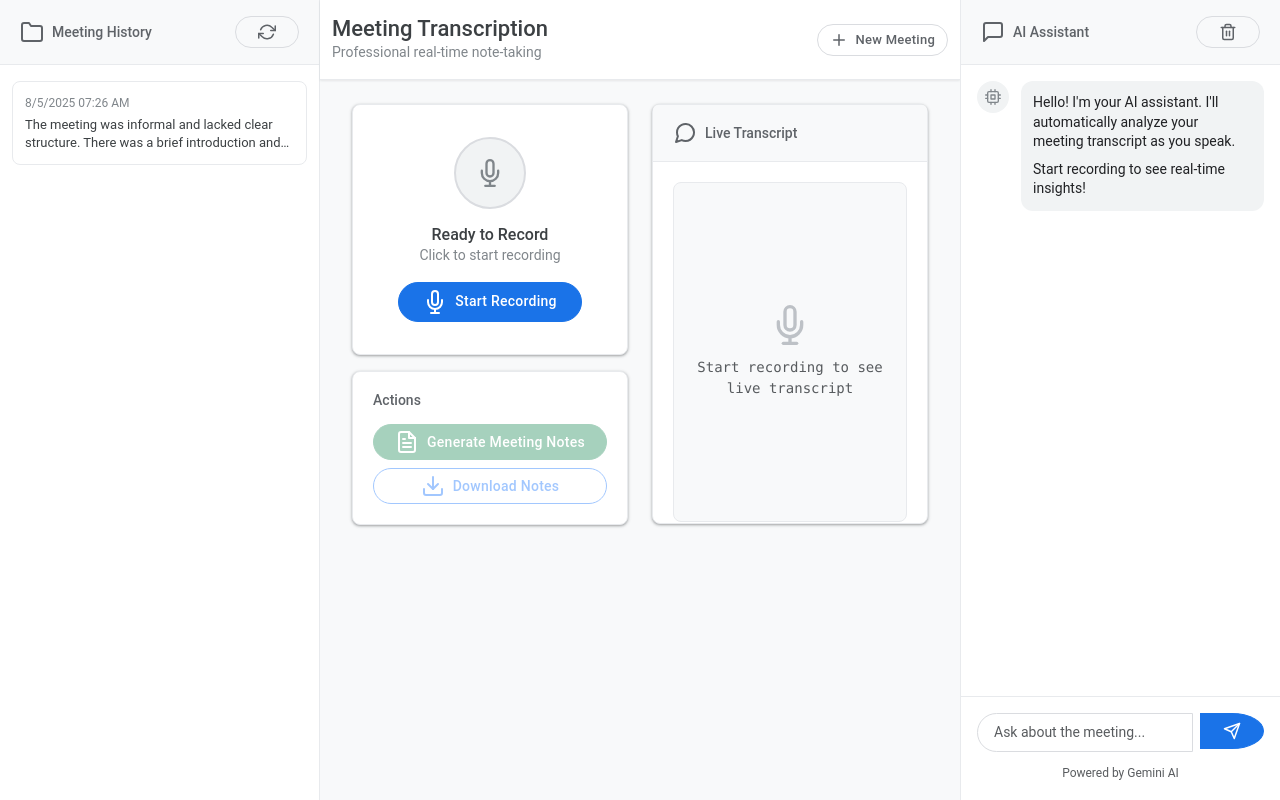
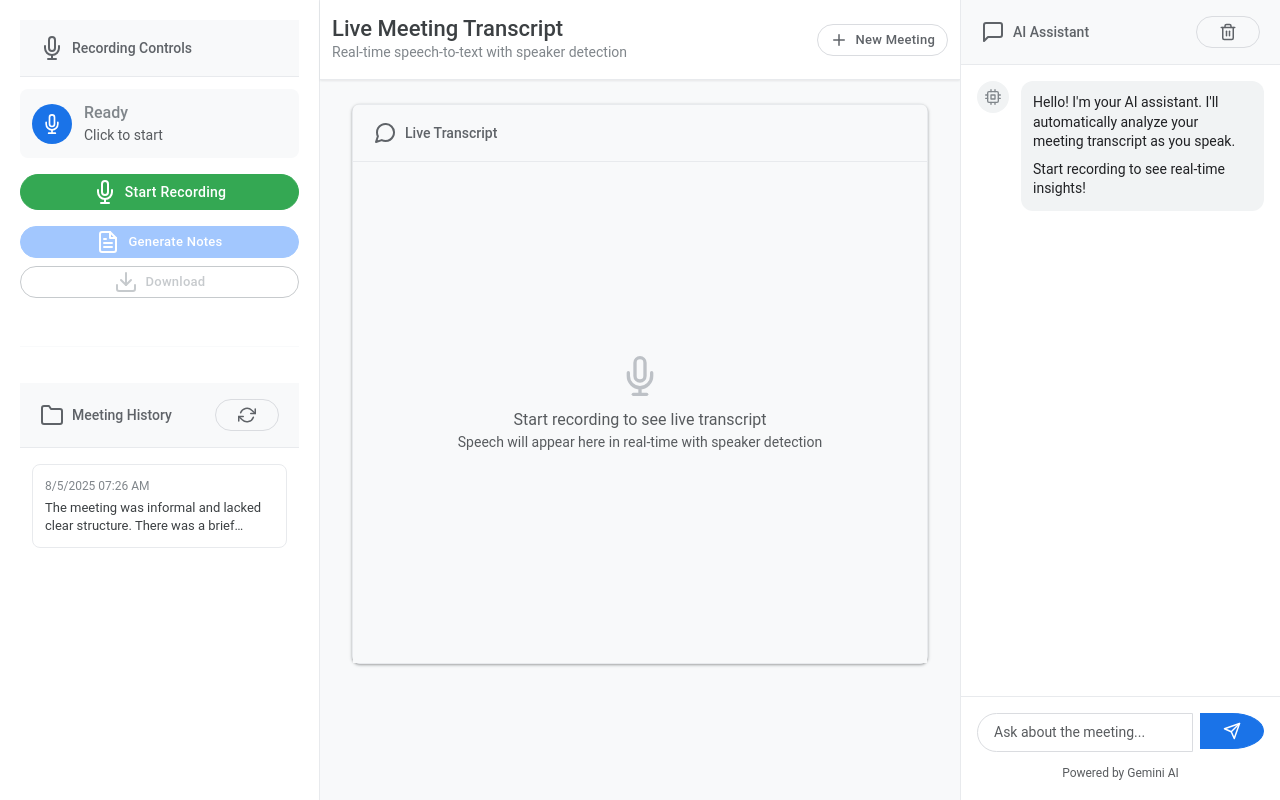
Before and after one commit to aertoria/MeetingScribe, a Flask app: page / in a window 1280 px wide. Run offline with Flask 3, Linux system fonts and the light colour scheme; data comes from the database, SQL or seed files in the repository; some libraries are stand-ins or nearby versions.

Commit message:
Organize recording controls and display live transcript with stats
Move recording controls to the left sidebar, introduce compact recording UI, and implement real-time display of speaker and word counts in the transcript.

Replit-Commit-Author: Agent
Replit-Commit-Session-Id: 6ab3d92c-acdf-4636-9396-4fb332ee86eb
Replit-Commit-Checkpoint-Type: full_checkpoint
Replit-Commit-Screenshot-Url: https://storage.googleapis.com/screenshot-production-us-central1/9b9d36db-4a2f-4246-919b-240dd4979b22/6ab3d92c-acdf-4636-9396-4fb332ee86eb/XmU3NwI

```diff
--- a/static/css/style.css
+++ b/static/css/style.css
@@ -1018,3 +1018,110 @@ body {
 .spacing {
     height: 16px;
 }
+
+/* Compact Recording Controls in Sidebar */
+.sidebar-section {
+    padding: 20px;
+}
+
+.sidebar-divider {
+    margin: 16px 20px;
+    border-color: var(--google-gray-200);
+}
+
+.recording-controls-compact {
+    padding: 12px 0;
+}
+
+.recording-status-compact {
+    display: flex;
+    align-items: center;
+    gap: 12px;
+    padding: 12px;
+    background: var(--google-gray-50);
+    border-radius: 8px;
+}
+
+.recording-indicator-small {
+    width: 40px;
+    height: 40px;
+    border-radius: 50%;
+    background: var(--google-blue);
+    display: flex;
+    align-items: center;
+    justify-content: center;
+    transition: all 0.3s ease;
+}
+
+.recording-indicator-small.recording {
+    background: var(--google-red);
+    animation: pulse 1.5s infinite;
+}
+
+.recording-icon-small {
+    color: white !important;
+    width: 20px;
+    height: 20px;
+}
+
+.status-text {
+    flex: 1;
+}
+
+.status-ready {
+    color: var(--google-green);
+    font-weight: 500;
+}
+
+.status-recording {
+    color: var(--google-red);
+    font-weight: 500;
+}
+
+.control-buttons {
+    margin-top: 12px;
+}
+
+.action-buttons button {
+    font-size: 13px;
+}
+
+/* Full-width Transcript Card */
+.transcript-card-full {
+    height: calc(100vh - 240px);
+    display: flex;
+    flex-direction: column;
+}
+
+.transcript-card-full .card-body {
+    flex: 1;
+    overflow: hidden;
+    padding: 0;
+}
+
+.transcript-content-full {
+    height: 100%;
+    overflow-y: auto;
+    padding: 20px;
+    background: var(--google-gray-50);
+}
+
+.transcript-actions {
+    display: flex;
+    align-items: center;
+}
+
+.transcript-actions .badge {
+    font-weight: normal;
+    padding: 4px 8px;
+    font-size: 12px;
+}
+
+/* Word Count and Speaker Count Badges */
+#speakerCount {
+    background-color: var(--google-blue) !important;
+}
+
+#wordCount {
+    background-color: var(--google-green) !important;
+}
--- a/static/js/app.js
+++ b/static/js/app.js
@@ -58,6 +58,12 @@ class MeetingTranscription {
         this.meetingsList = document.getElementById('meetingsList');
         this.refreshMeetingsBtn = document.getElementById('refreshMeetingsBtn');
         this.toggleSidebarBtn = document.getElementById('toggleSidebarBtn');
+
+        // Transcript stats
+        this.speakerCount = document.getElementById('speakerCount');
+        this.speakerCountText = document.getElementById('speakerCountText');
+        this.wordCount = document.getElementById('wordCount');
+        this.wordCountText = document.getElementById('wordCountText');
 
         // Chat elements
         this.chatMessages = document.getElementById('chatMessages');
@@ -219,6 +225,9 @@ class MeetingTranscription {
 
         // Update display
         this.updateTranscriptDisplay();
+
+        // Update stats
+        this.updateTranscriptStats();
     }
 
     handleSpeechError(event) {
@@ -251,11 +260,28 @@ class MeetingTranscription {
             this.stopBtn.style.display = 'inline-flex';
             this.recordingIndicator.classList.add('recording');
             this.updateStatus('Recording...', 'Speak clearly into your microphone', 'status-recording');
+
+            // Show transcript stats
+            if (this.speakerCount) this.speakerCount.style.display = 'inline-flex';
+            if (this.wordCount) this.wordCount.style.display = 'inline-flex';
         } else {
             this.recordBtn.style.display = 'inline-flex';
             this.stopBtn.style.display = 'none';
             this.recordingIndicator.classList.remove('recording');
         }
+    }
+
+    updateTranscriptStats() {
+        if (!this.speakerCountText || !this.wordCountText) return;
+
+        // Update speaker count
+        const speakerSet = new Set(this.transcriptSegments.map(s => s.speaker));
+        const speakerCount = speakerSet.size || 0;
+        this.speakerCountText.textContent = `${speakerCount} speaker${speakerCount !== 1 ? 's' : ''}`;
+
+        // Update word count
+        const wordCount = this.transcript.trim().split(/\s+/).filter(word => word.length > 0).length;
+        this.wordCountText.textContent = `${wordCount} word${wordCount !== 1 ? 's' : ''}`;
     }
 
     updateStatus(status, subtitle, className = 'status-ready') {
@@ -269,6 +295,7 @@ class MeetingTranscription {
             <div class="empty-state">
                 <i data-feather="mic" class="empty-icon"></i>
                 <p class="text-muted mb-0">Start recording to see live transcript</p>
+                <p class="text-muted small">Speech will appear here in real-time with speaker detection</p>
             </div>
         `;
         this.transcriptSegments = [];
--- a/templates/index.html
+++ b/templates/index.html
@@ -17,9 +17,54 @@
 <body>
     <div class="container-fluid">
         <div class="row">
-            <!-- Meeting Management Sidebar -->
+            <!-- Left Sidebar with Controls -->
             <div class="col-lg-3 col-md-4 d-none d-md-block sidebar-container">
                 <div class="sidebar">
+                    <!-- Recording Controls Section -->
+                    <div class="sidebar-section">
+                        <div class="sidebar-header">
+                            <h6 class="sidebar-title">
+                                <i data-feather="mic" class="me-2"></i>
+                                Recording Controls
+                            </h6>
+                        </div>
+                        <div class="recording-controls-compact">
+                            <div class="recording-status-compact">
+                                <div id="recordingIndicator" class="recording-indicator-small">
+                                    <i data-feather="mic" class="recording-icon-small"></i>
+                                </div>
+                                <div class="status-text">
+                                    <span id="recordingStatus" class="status-ready">Ready</span>
+                                    <small id="recordingSubtitle" class="text-muted d-block">Click to start</small>
+                                </div>
+                            </div>
+                            <div class="control-buttons mt-3">
+                                <button id="recordBtn" class="btn btn-success btn-block w-100">
+                                    <i data-feather="mic" class="me-2"></i>
+                                    Start Recording
+                                </button>
+                                <button id="stopBtn" class="btn btn-danger btn-block w-100" style="display: none;">
+                                    <i data-feather="square" class="me-2"></i>
+                                    Stop Recording
+                                </button>
+                            </div>
+                            <div class="action-buttons mt-3">
+                                <button id="generateNotesBtn" class="btn btn-primary btn-sm w-100" disabled>
+                                    <i data-feather="file-text" class="me-2"></i>
+                                    Generate Notes
+                                </button>
+                                <button id="downloadNotesBtn" class="btn btn-outline-secondary btn-sm w-100 mt-2" disabled>
+                                    <i data-feather="download" class="me-2"></i>
+                                    Download
+                                </button>
+                            </div>
+                        </div>
+                    </div>
+
+                    <hr class="sidebar-divider">
+
+                    <!-- Meeting History Section -->
+                    <div class="sidebar-section">
                         <div class="sidebar-header">
                             <h6 class="sidebar-title">
                                 <i data-feather="folder" class="me-2"></i>
@@ -29,13 +74,13 @@
                                 <i data-feather="refresh-cw" class="icon-sm"></i>
                             </button>
                         </div>
-
                         <div class="sidebar-content">
                             <div id="meetingsList" class="meetings-list">
                                 <div class="empty-meetings">
                                     <i data-feather="calendar" class="empty-icon"></i>
                                     <p class="text-muted mb-0">No meetings yet</p>
                                     <p class="text-muted small">Start recording to create your first meeting</p>
+                                </div>
                             </div>
                         </div>
                     </div>
@@ -48,8 +93,8 @@
                     <div class="container">
                         <div class="row align-items-center">
                             <div class="col">
-                                <h1 class="mb-0">Meeting Transcription</h1>
-                                <p class="mb-0">Professional real-time note-taking</p>
+                                <h1 class="mb-0">Live Meeting Transcript</h1>
+                                <p class="mb-0">Real-time speech-to-text with speaker detection</p>
                             </div>
                             <div class="col-auto d-flex gap-2">
                                 <button id="toggleSidebarBtn" class="btn btn-outline-secondary btn-sm d-md-none">
@@ -67,67 +112,29 @@
 
                 <main class="main-content">
                     <div class="container">
-                        <div class="row">
-                            <!-- Recording Section -->
-                            <div class="col-lg-6 mb-4">
-                                <div class="card recording-card">
-                                    <div class="card-body text-center">
-                                        <div class="recording-status mb-3">
-                                            <div id="recordingIndicator" class="recording-indicator">
-                                                <i data-feather="mic" class="recording-icon"></i>
-                                            </div>
-                                            <div class="mt-2">
-                                                <h5 id="recordingStatus" class="mb-0">Ready to Record</h5>
-                                                <p id="recordingSubtitle" class="mb-0">Click to start recording</p>
-                                            </div>
-                                        </div>
-
-                                        <button id="recordBtn" class="btn btn-primary btn-lg recording-btn">
-                                            <i data-feather="mic" class="me-2"></i>
-                                            Start Recording
-                                        </button>
-
-                                        <button id="stopBtn" class="btn btn-danger btn-lg recording-btn" style="display: none;">
-                                            <i data-feather="mic-off" class="me-2"></i>
-                                            Stop Recording
-                                        </button>
-                                    </div>
-                                </div>
-
-                                <!-- Actions Section -->
-                                <div class="card mt-3">
-                                    <div class="card-body">
-                                        <h6 class="card-title mb-3">Actions</h6>
-                                        <div class="d-grid gap-2">
-                                            <button id="generateNotesBtn" class="btn btn-success" disabled>
-                                                <i data-feather="file-text" class="me-2"></i>
-                                                Generate Meeting Notes
-                                            </button>
-                                            <button id="downloadNotesBtn" class="btn btn-outline-primary" disabled>
-                                                <i data-feather="download" class="me-2"></i>
-                                                Download Notes
-                                            </button>
-                                        </div>
-                                    </div>
-                                </div>
-                            </div>
-
-                            <!-- Transcript Section -->
-                            <div class="col-lg-6 mb-4">
-                                <div class="card transcript-card">
-                                    <div class="card-header">
+                        <!-- Full-width Live Transcript -->
+                        <div class="card transcript-card-full">
+                            <div class="card-header d-flex justify-content-between align-items-center">
                                 <h6 class="card-title mb-0">
                                     <i data-feather="message-circle" class="me-2"></i>
                                     Live Transcript
                                 </h6>
+                                <div class="transcript-actions">
+                                    <span id="speakerCount" class="badge bg-secondary me-2" style="display: none;">
+                                        <i data-feather="users" class="icon-sm me-1"></i>
+                                        <span id="speakerCountText">0 speakers</span>
+                                    </span>
+                                    <span id="wordCount" class="badge bg-info" style="display: none;">
+                                        <span id="wordCountText">0 words</span>
+                                    </span>
+                                </div>
                             </div>
                             <div class="card-body">
-                                        <div id="transcript" class="transcript-content">
+                                <div id="transcript" class="transcript-content-full">
                                     <div class="empty-state">
                                         <i data-feather="mic" class="empty-icon"></i>
                                         <p class="text-muted mb-0">Start recording to see live transcript</p>
-                                            </div>
-                                        </div>
+                                        <p class="text-muted small">Speech will appear here in real-time with speaker detection</p>
                                     </div>
                                 </div>
                             </div>
```
Lines whose indentation alone changed are shown as unchanged.
